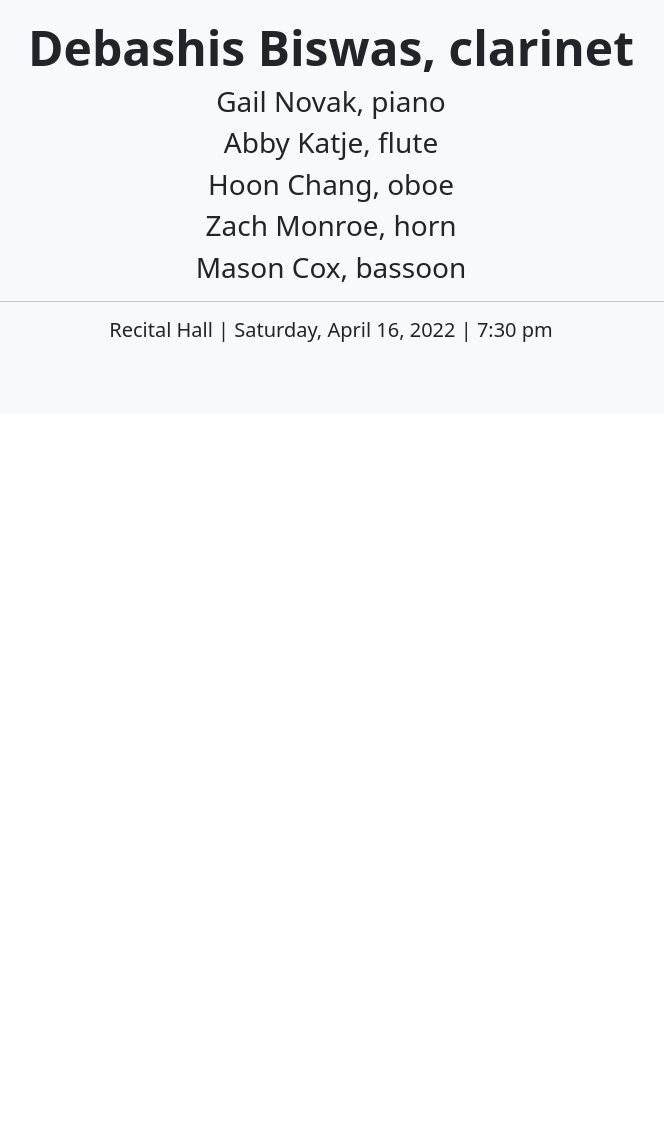
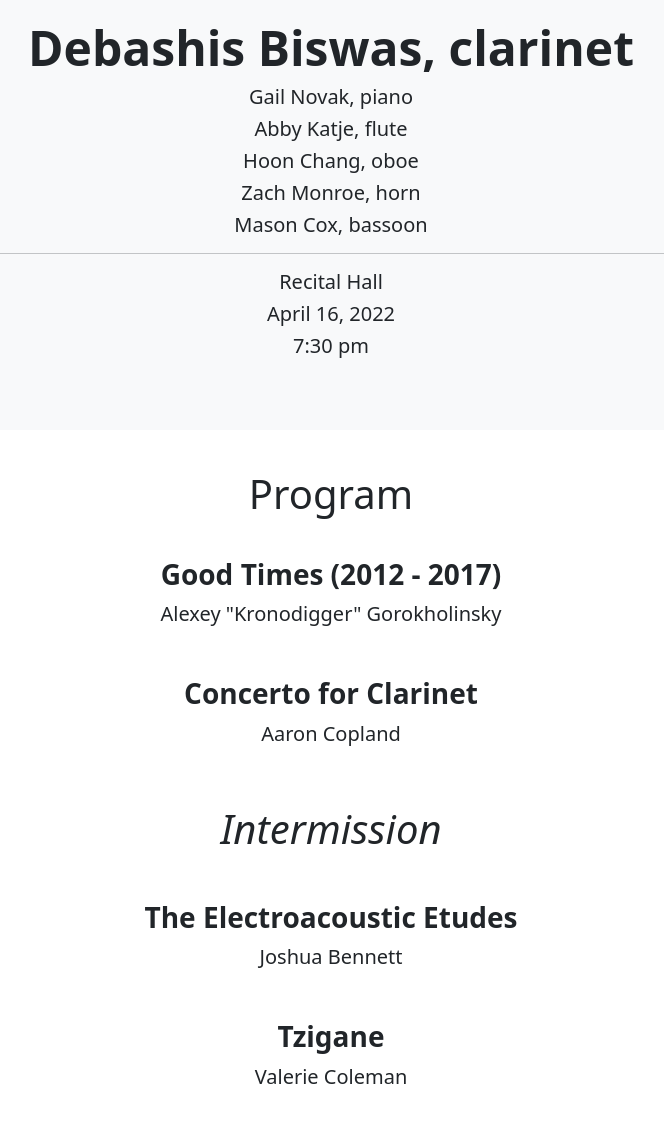
Before and after one commit to debashisbiswas/senior-recital-program, a plain HTML site: page index.html in a window 1280 px wide. Shown: the part 45-1169 px from the top of the page, without its empty margins (309-973 px from the left). Before the commit the page ends 800 px from the top, so only its background shows below. Drawn offline with nearby package versions, Linux system fonts and the light colour scheme.

Commit message:
basic program and formatting

```diff
--- a/index.html
+++ b/index.html
@@ -1,39 +1,71 @@
-<!doctype html>
+<!DOCTYPE html>
 <html lang="en">
 	<head>
-		<!-- Required meta tags -->
 		<meta charset="utf-8">
 		<meta name="viewport" content="width=device-width, initial-scale=1">
-
-		<!-- Bootstrap CSS -->
 		<link href="https://cdn.jsdelivr.net/npm/bootstrap@5.1.3/dist/css/bootstrap.min.css" rel="stylesheet" integrity="sha384-1BmE4kWBq78iYhFldvKuhfTAU6auU8tT94WrHftjDbrCEXSU1oBoqyl2QvZ6jIW3" crossorigin="anonymous">
-
 		<title>Debashis Biswas | Recital Program</title>
 	</head>
 	<body>
-        <div class="container">
-            <div class="p-5 mb-4 bg-light rounded-3 text-center">
+        <div class="p-5 mb-4 bg-light text-center">
             <div class="container-fluid py-3">
                 <h1 class="display-5 fw-bold">
                     Debashis Biswas, clarinet
                 </h1>
                 <div>
-                        <h3>Gail Novak, piano</h3>
-                        <h3>Abby Katje, flute</h3>
-                        <h3>Hoon Chang, oboe</h3>
-                        <h3>Zach Monroe, horn</h3>
-                        <h3>Mason Cox, bassoon</h3>
+                    <h5>Gail Novak, piano</h5>
+                    <h5>Abby Katje, flute</h5>
+                    <h5>Hoon Chang, oboe</h5>
+                    <h5>Zach Monroe, horn</h5>
+                    <h5>Mason Cox, bassoon</h5>
                 </div>
                 <hr>
-                    <h5>
-                        Recital Hall | Saturday, April 16, 2022 | 7:30 pm
-                    </h5>
+                <div>
+                    <h5>Recital Hall</h5>
+                    <h5>April 16, 2022</h5>
+                    <h5>7:30 pm</h5>
                 </div>
             </div>
         </div>
 
-		<!-- Optional JavaScript; choose one of the two! -->
+        <div class="container text-center">
+            <h1 class="p-3">
+                Program
+            </h1>
 
+            <div class="py-3">
+                <h3 class="fw-bold">Good Times (2012 - 2017)</h3>
+                <p class="lead">
+                    Alexey "Kronodigger" Gorokholinsky
+                </p>
+            </div>
+
+            <div class="py-3">
+                <h3 class="fw-bold">Concerto for Clarinet</h3>
+                <p class="lead">
+                    Aaron Copland
+                </p>
+            </div>
+
+            <h1 class="fst-italic py-4">
+                Intermission
+            </h1>
+
+            <div class="py-3">
+                <h3 class="fw-bold">The Electroacoustic Etudes</h3>
+                <p class="lead">
+                    Joshua Bennett
+                </p>
+            </div>
+
+            <div class="py-3">
+                <h3 class="fw-bold">Tzigane</h3>
+                <p class="lead">
+                    Valerie Coleman
+                </p>
+            </div>
+        </div>
+        <!-- will choose if need popper later -->
 		<!-- Option 1: Bootstrap Bundle with Popper -->
 		<script src="https://cdn.jsdelivr.net/npm/bootstrap@5.1.3/dist/js/bootstrap.bundle.min.js" integrity="sha384-ka7Sk0Gln4gmtz2MlQnikT1wXgYsOg+OMhuP+IlRH9sENBO0LRn5q+8nbTov4+1p" crossorigin="anonymous"></script>
 
```
Lines whose indentation alone changed are shown as unchanged.
